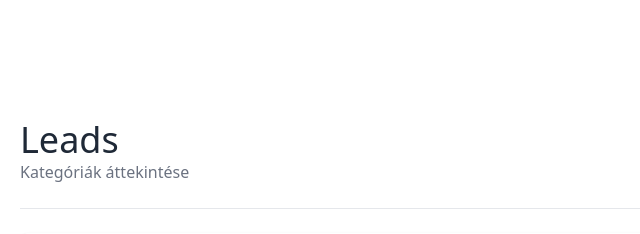
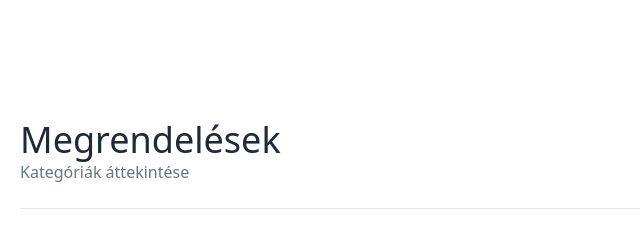
Before and after one commit to marglroli/vdpp, a Django app: template leads/templates/leads/lead_list.html in a window 1280 px wide. Shown: the part 100-334 px from the top of the page, without its empty margins (0-640 px from the left). Run offline with Django 3.2, Linux system fonts and the light colour scheme; the template is opened without the code that fills it, so the values that code supplies are empty.

Commit message:
Update lead_list.html

```diff
--- a/leads/templates/leads/lead_list.html
+++ b/leads/templates/leads/lead_list.html
@@ -6,7 +6,7 @@
       class="w-full mb-6 py-6 flex justify-between items-center border-b border-gray-200"
     >
       <div>
-        <h1 class="text-4xl text-gray-800">Leads</h1>
+        <h1 class="text-4xl text-gray-800">Megrendelések</h1>
         <a
           class="text-gray-500 hover:text-blue-500"
           href="{% url 'leads:category-list' %}"
```
